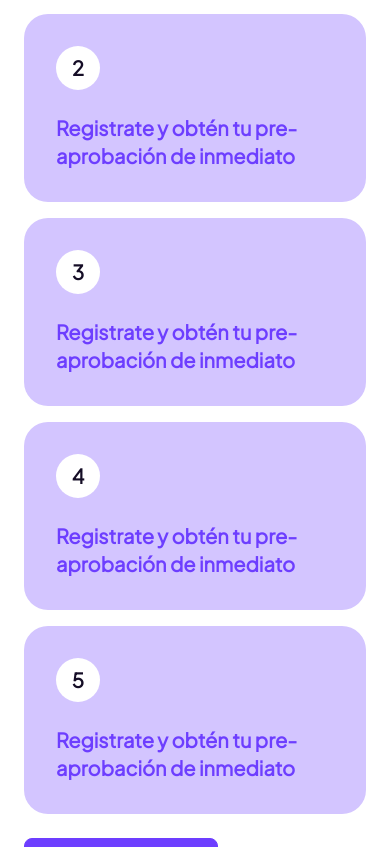
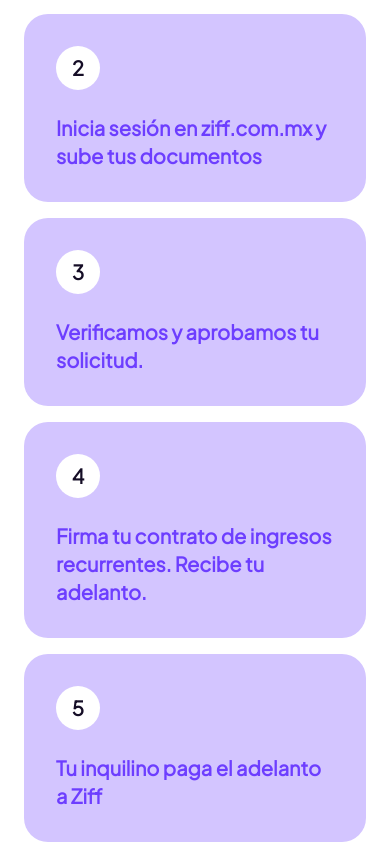
Before and after one commit to Trescento/adelanta, a Nuxt app: page /como-funciona in a window 390 px wide. Shown: the part 2190-3037 px from the top of the page. Built offline with nearby package versions, Linux system fonts and the light colour scheme.

Commit message:
Update PressSection.vue layout for responsive design

```diff
--- a/src/components/cf/PressSection.vue
+++ b/src/components/cf/PressSection.vue
@@ -1,6 +1,6 @@
 <template>
   <section class="container flex flex-col my-24">
-    <div class="flex flex-col lg:flex-row gap-16">
+    <div class="flex flex-col xl:flex-row gap-16">
       <div class="flex flex-col">
         <h2 class="text-[2.5rem] font-bold text-balance">
           ¿Cómo solicito mi adelanto?
@@ -9,8 +9,8 @@
           Cualquier tipo de inmueble, sólo necesitas tu contrato de arrendamiento y registrarte en Adelanta por Ziff.
         </p>
       </div>
-      <div class="grid grid-cols-1 lg:grid-cols-3 gap-4 lg:gap-6">
-        <div class="bg-brand-purple-light rounded-3xl text-xl font-bold p-8 lg:h-72">
+      <div class="grid grid-cols-1 md:grid-cols-3 gap-4 md:gap-6">
+        <div class="bg-brand-purple-light rounded-3xl text-xl font-bold p-8 md:h-72">
           <div class="w-11 h-11 rounded-full bg-white items-center justify-center flex mb-6">
             1
           </div>
@@ -18,41 +18,41 @@
             Registrate y obtén tu pre-aprobación de inmediato
           </p>
         </div>
-        <div class="bg-brand-purple-light rounded-3xl text-xl font-bold p-8 lg:h-72">
+        <div class="bg-brand-purple-light rounded-3xl text-xl font-bold p-8 md:h-72">
           <div class=" w-11 h-11 rounded-full bg-white items-center justify-center flex mb-6">
             2
           </div>
           <p class="text-brand">
-            Registrate y obtén tu pre-aprobación de inmediato
+            Inicia sesión en ziff.com.mx y sube tus documentos
           </p>
         </div>
-        <div class="bg-brand-purple-light rounded-3xl text-xl font-bold p-8 lg:h-72">
+        <div class="bg-brand-purple-light rounded-3xl text-xl font-bold p-8 md:h-72">
           <div class=" w-11 h-11 rounded-full bg-white items-center justify-center flex mb-6">
             3
           </div>
           <p class="text-brand">
-            Registrate y obtén tu pre-aprobación de inmediato
+            Verificamos y aprobamos tu solicitud.
           </p>
         </div>
-        <div class="bg-brand-purple-light rounded-3xl text-xl font-bold p-8 lg:h-72">
+        <div class="bg-brand-purple-light rounded-3xl text-xl font-bold p-8 md:h-72">
           <div class=" w-11 h-11 rounded-full bg-white items-center justify-center flex mb-6">
             4
           </div>
           <p class="text-brand">
-            Registrate y obtén tu pre-aprobación de inmediato
+            Firma tu contrato de ingresos recurrentes. Recibe tu adelanto.
           </p>
         </div>
-        <div class="bg-brand-purple-light rounded-3xl text-xl font-bold p-8 lg:h-72">
+        <div class="bg-brand-purple-light rounded-3xl text-xl font-bold p-8 md:h-72">
           <div class=" w-11 h-11 rounded-full bg-white items-center justify-center flex mb-6">
             5
           </div>
           <p class="text-brand">
-            Registrate y obtén tu pre-aprobación de inmediato
+            Tu inquilino paga el adelanto a Ziff
           </p>
         </div>
       </div>
     </div>
-    <div class="flex items-center lg:justify-center  mt-6 lg:mt-12">
+    <div class="flex items-center md:justify-center  mt-6 md:mt-12">
       <CommonBaseButton>
         <span class="font-normal">Registrarme</span>
         <CommonArrowIcon />
```
